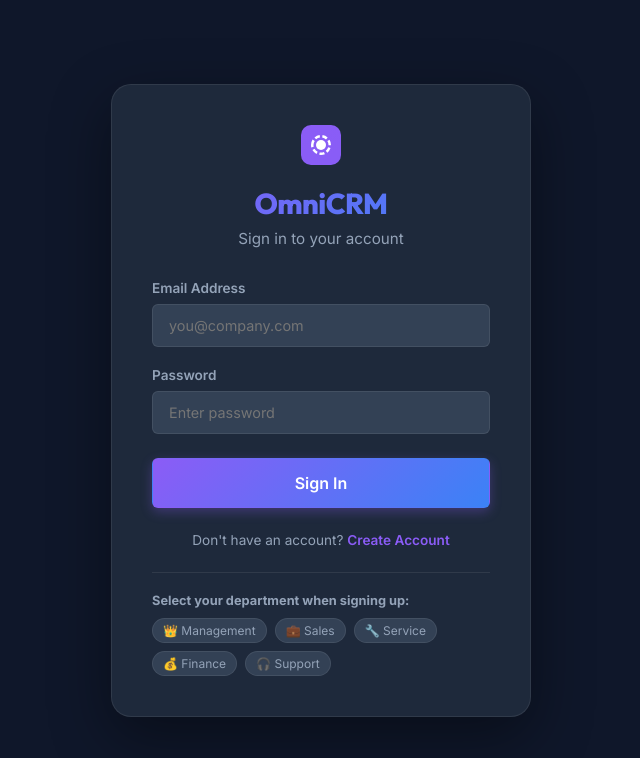
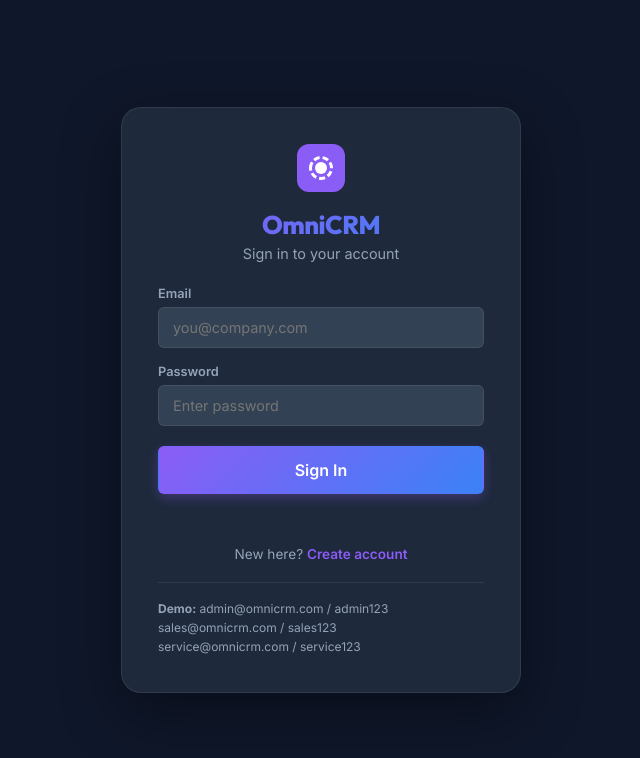
Before and after one commit to niyazulhassan3m-create/OpenGit, a plain HTML site: page index.html in a window 1280 px wide. Shown: the whole page, without its empty margins (319-959 px from the left). Drawn offline with Linux system fonts and the light colour scheme.

Commit message:
Rewrote login/signup from scratch - simplified HTML, CSS, JS

```diff
--- a/app.js
+++ b/app.js
@@ -6,7 +6,6 @@
 // Auth Manager - Login / Signup System
 // ==========================================================================
 
-if (!localStorage.getItem('crm_session')) { alert('App.js loaded! JS working!'); }
 const Auth = {
   usersKey: 'crm_users',
   sessionKey: 'crm_session',
@@ -159,20 +158,18 @@ const CRM = {
   init() {
     Auth.seedUsers();
 
-    // Check if logged in
     const session = Auth.getSession();
     if (!session) {
-      this.showAuthScreen();
+      this.initLoginPage();
       return;
     }
 
-    // Apply session to CRM
+    document.getElementById('login-page').style.display = 'none';
     this.state.currentRole = session.role;
     localStorage.setItem('crm_role', session.role);
 
     this.loadState();
     this.setupListeners();
-    this.authListeners();
     this.startTimers();
     this.renderActiveView();
     this.updateUserInterfaceForRole();
@@ -180,78 +177,71 @@ const CRM = {
     AutomationEngine.startBackgroundScheduler();
   },
 
-  showAuthScreen() {
+  initLoginPage() {
     document.getElementById('app-container').style.display = 'none';
-    document.getElementById('login-screen').style.display = 'flex';
-    document.getElementById('signup-screen').style.display = 'none';
-    this.authListeners();
-  },
-
-  authListeners() {
-    var self = this;
-
-    // Toggle login/signup
-    var showSignup = document.getElementById('show-signup');
-    var showLogin = document.getElementById('show-login');
-    if (showSignup) {
-      showSignup.onclick = function(e) {
-        e.preventDefault();
-        document.getElementById('login-screen').style.display = 'none';
-        document.getElementById('signup-screen').style.display = 'flex';
-      };
-    }
-    if (showLogin) {
-      showLogin.onclick = function(e) {
-        e.preventDefault();
-        document.getElementById('signup-screen').style.display = 'none';
-        document.getElementById('login-screen').style.display = 'flex';
-      };
-    }
-
-    // Login button click (not form submit to avoid page refresh)
-    var loginBtn = document.getElementById('login-btn');
-    if (loginBtn) {
-      loginBtn.onclick = function() {
+    var loginPage = document.getElementById('login-page');
+    loginPage.style.display = '';
+
+    // Login button
+    document.getElementById('login-btn').addEventListener('click', function() {
       var email = document.getElementById('login-email').value.trim();
       var password = document.getElementById('login-password').value;
+      var errEl = document.getElementById('login-error');
       if (!email || !password) {
-          alert('Please enter email and password!');
+        errEl.textContent = 'Please enter email and password!';
         return;
       }
       var result = Auth.login(email, password);
       if (result.success) {
         window.location.href = '/';
       } else {
-          alert('Login failed: ' + result.msg);
-        }
-      };
-    }
-
-    // Signup button click
-    var signupBtn = document.getElementById('signup-btn');
-    if (signupBtn) {
-      signupBtn.onclick = function() {
+        errEl.textContent = result.msg;
+      }
+    });
+
+    // Signup button
+    document.getElementById('signup-btn').addEventListener('click', function() {
       var name = document.getElementById('signup-name').value.trim();
       var email = document.getElementById('signup-email').value.trim();
       var password = document.getElementById('signup-password').value;
       var role = document.getElementById('signup-role').value;
+      var errEl = document.getElementById('signup-error');
       if (!name || !email || !password) {
-          alert('Please fill all fields!');
+        errEl.textContent = 'Please fill all fields!';
+        return;
+      }
+      if (password.length < 6) {
+        errEl.textContent = 'Password must be at least 6 characters!';
         return;
       }
       var result = Auth.register(name, email, password, role);
       if (result.success) {
-          alert(result.msg + ' Please sign in.');
-          document.getElementById('signup-screen').style.display = 'none';
-          document.getElementById('login-screen').style.display = 'flex';
+        errEl.textContent = '';
         document.getElementById('signup-name').value = '';
         document.getElementById('signup-email').value = '';
         document.getElementById('signup-password').value = '';
+        document.querySelector('.signup-box').style.display = 'none';
+        document.querySelector('.login-box').style.display = '';
+        document.getElementById('login-error').textContent = 'Account created! Please sign in.';
+        document.getElementById('login-error').style.color = '#22c55e';
       } else {
-          alert('Signup failed: ' + result.msg);
-        }
-      };
-    }
+        errEl.textContent = result.msg;
+      }
+    });
+
+    // Toggle signup
+    document.getElementById('show-signup-link').addEventListener('click', function(e) {
+      e.preventDefault();
+      document.querySelector('.login-box').style.display = 'none';
+      document.querySelector('.signup-box').style.display = '';
+    });
+
+    // Toggle login
+    document.getElementById('show-login-link').addEventListener('click', function(e) {
+      e.preventDefault();
+      document.querySelector('.signup-box').style.display = 'none';
+      document.querySelector('.login-box').style.display = '';
+    });
   },
 
   // Load state from localStorage or populate defaults
--- a/index.html
+++ b/index.html
@@ -14,6 +14,59 @@
 <body class="dark-theme">
   <!-- Notification Toast Container -->
   <div id="toast-container" class="toast-container"></div>
+
+  <!-- LOGIN PAGE -->
+  <div id="login-page" class="login-page">
+    <div class="login-box">
+      <div class="login-logo">
+        <svg width="48" height="48" viewBox="0 0 32 32" fill="none">
+          <rect width="32" height="32" rx="8" fill="url(#lg)"/><path d="M9 16C9 12.134 12.134 9 16 9C19.866 9 23 12.134 23 16C23 19.866 19.866 23 16 23C12.134 23 9 19.866 9 16Z" stroke="white" stroke-width="2" stroke-dasharray="4 2"/><circle cx="16" cy="16" r="4" fill="white"/>
+          <defs><linearGradient id="lg" x1="0" y1="0" x2="32" y2="32"><stop stop-color="#8B5CF6"/><stop offset="1" stop-color="#3B82F6"/></linearGradient></defs>
+        </svg>
+      </div>
+      <h1 class="login-title">OmniCRM</h1>
+      <p class="login-sub">Sign in to your account</p>
+      <div class="login-form">
+        <div class="login-field"><label>Email</label><input type="text" id="login-email" placeholder="you@company.com"></div>
+        <div class="login-field"><label>Password</label><input type="password" id="login-password" placeholder="Enter password"></div>
+        <button id="login-btn" class="btn btn-primary login-btn">Sign In</button>
+        <p id="login-error" class="login-error"></p>
+      </div>
+      <p class="login-footer">New here? <a href="#" id="show-signup-link">Create account</a></p>
+      <div class="login-demo">
+        <strong>Demo:</strong> admin@omnicrm.com / admin123<br>
+        sales@omnicrm.com / sales123<br>
+        service@omnicrm.com / service123
+      </div>
+    </div>
+    <div class="signup-box" style="display:none;">
+      <div class="login-logo">
+        <svg width="48" height="48" viewBox="0 0 32 32" fill="none">
+          <rect width="32" height="32" rx="8" fill="url(#lg2)"/><path d="M9 16C9 12.134 12.134 9 16 9C19.866 9 23 12.134 23 16C23 19.866 19.866 23 16 23C12.134 23 9 19.866 9 16Z" stroke="white" stroke-width="2" stroke-dasharray="4 2"/><circle cx="16" cy="16" r="4" fill="white"/>
+          <defs><linearGradient id="lg2" x1="0" y1="0" x2="32" y2="32"><stop stop-color="#3B82F6"/><stop offset="1" stop-color="#8B5CF6"/></linearGradient></defs>
+        </svg>
+      </div>
+      <h1 class="login-title">Create Account</h1>
+      <p class="login-sub">Choose your department</p>
+      <div class="login-form">
+        <div class="login-field"><label>Full Name</label><input type="text" id="signup-name" placeholder="John Doe"></div>
+        <div class="login-field"><label>Email</label><input type="text" id="signup-email" placeholder="you@company.com"></div>
+        <div class="login-field"><label>Password</label><input type="password" id="signup-password" placeholder="Min 6 characters"></div>
+        <div class="login-field"><label>Department</label>
+          <select id="signup-role">
+            <option value="management">Management (Admin)</option>
+            <option value="sales">Sales Team</option>
+            <option value="service">Service Delivery</option>
+            <option value="finance">Finance Team</option>
+            <option value="support">Customer Support</option>
+          </select>
+        </div>
+        <button id="signup-btn" class="btn btn-primary login-btn">Create Account</button>
+        <p id="signup-error" class="login-error"></p>
+      </div>
+      <p class="login-footer">Already have an account? <a href="#" id="show-login-link">Sign in</a></p>
+    </div>
+  </div>
 
   <div class="app-container" id="app-container">
     <!-- Sidebar Navigation -->
@@ -385,101 +438,5 @@
   <script src="automation.js"></script>
   <script src="chatbot.js"></script>
   <script src="app.js"></script>
-  <!-- ==========================================================
-       LOGIN SCREEN (shown when not logged in)
-       ========================================================== -->
-  <div id="login-screen" class="auth-screen">
-    <div class="auth-card">
-      <div class="auth-header">
-        <div class="auth-logo">
-          <svg width="40" height="40" viewBox="0 0 32 32" fill="none">
-            <rect width="32" height="32" rx="8" fill="url(#auth-grad)"/>
-            <path d="M9 16C9 12.134 12.134 9 16 9C19.866 9 23 12.134 23 16C23 19.866 19.866 23 16 23C12.134 23 9 19.866 9 16Z" stroke="white" stroke-width="2" stroke-dasharray="4 2"/>
-            <circle cx="16" cy="16" r="4" fill="white"/>
-            <defs><linearGradient id="auth-grad" x1="0" y1="0" x2="32" y2="32"><stop stop-color="#8B5CF6"/><stop offset="1" stop-color="#3B82F6"/></linearGradient></defs>
-          </svg>
-        </div>
-        <h1 class="auth-brand">OmniCRM</h1>
-        <p class="auth-subtitle">Sign in to your account</p>
-      </div>
-
-      <div id="login-form" class="auth-form">
-        <div class="auth-field">
-          <label for="login-email">Email Address</label>
-          <input type="email" id="login-email" placeholder="you@company.com">
-        </div>
-        <div class="auth-field">
-          <label for="login-password">Password</label>
-          <input type="password" id="login-password" placeholder="Enter password">
-        </div>
-        <button id="login-btn" class="btn btn-primary auth-btn">Sign In</button>
-      </div>
-
-      <p class="auth-switch-text">
-        Don't have an account? <a href="#" id="show-signup">Create Account</a>
-      </p>
-
-      <div class="auth-department-hint">
-        <strong>Select your department when signing up:</strong>
-        <div class="auth-role-list">
-          <span>👑 Management</span>
-          <span>💼 Sales</span>
-          <span>🔧 Service</span>
-          <span>💰 Finance</span>
-          <span>🎧 Support</span>
-        </div>
-      </div>
-    </div>
-  </div>
-
-  <!-- ==========================================================
-       SIGNUP SCREEN
-       ========================================================== -->
-  <div id="signup-screen" class="auth-screen" style="display:none;">
-    <div class="auth-card">
-      <div class="auth-header">
-        <div class="auth-logo">
-          <svg width="40" height="40" viewBox="0 0 32 32" fill="none">
-            <rect width="32" height="32" rx="8" fill="url(#auth-grad2)"/>
-            <path d="M9 16C9 12.134 12.134 9 16 9C19.866 9 23 12.134 23 16C23 19.866 19.866 23 16 23C12.134 23 9 19.866 9 16Z" stroke="white" stroke-width="2" stroke-dasharray="4 2"/>
-            <circle cx="16" cy="16" r="4" fill="white"/>
-            <defs><linearGradient id="auth-grad2" x1="0" y1="0" x2="32" y2="32"><stop stop-color="#3B82F6"/><stop offset="1" stop-color="#8B5CF6"/></linearGradient></defs>
-          </svg>
-        </div>
-        <h1 class="auth-brand">Create Account</h1>
-        <p class="auth-subtitle">Join your department workspace</p>
-      </div>
-
-      <div id="signup-form" class="auth-form">
-        <div class="auth-field">
-          <label for="signup-name">Full Name</label>
-          <input type="text" id="signup-name" placeholder="John Doe">
-        </div>
-        <div class="auth-field">
-          <label for="signup-email">Email Address</label>
-          <input type="email" id="signup-email" placeholder="you@company.com">
-        </div>
-        <div class="auth-field">
-          <label for="signup-password">Password</label>
-          <input type="password" id="signup-password" placeholder="Min 6 characters">
-        </div>
-        <div class="auth-field">
-          <label for="signup-role">Department / Role</label>
-          <select id="signup-role">
-            <option value="management">👑 Management (Admin)</option>
-            <option value="sales">💼 Sales Team</option>
-            <option value="service">🔧 Service Delivery</option>
-            <option value="finance">💰 Finance Team</option>
-            <option value="support">🎧 Customer Support</option>
-          </select>
-        </div>
-        <button id="signup-btn" class="btn btn-primary auth-btn">Create Account</button>
-      </div>
-
-      <p class="auth-switch-text">
-        Already have an account? <a href="#" id="show-login">Sign In</a>
-      </p>
-    </div>
-  </div>
 </body>
 </html>
--- a/style.css
+++ b/style.css
@@ -1546,10 +1546,10 @@ input:focus, select:focus, textarea:focus {
 }
 
 /* ==========================================================================
-   9. Auth / Login Screen Styles
+   9. Login Page Styles
    ========================================================================== */
 
-.auth-screen {
+.login-page {
   position: fixed;
   inset: 0;
   z-index: 9999;
@@ -1558,72 +1558,62 @@ input:focus, select:focus, textarea:focus {
   align-items: center;
   justify-content: center;
   padding: 20px;
-  animation: fadeIn 0.4s ease;
-}
-
-@keyframes fadeIn {
-  from { opacity: 0; transform: scale(0.98); }
-  to { opacity: 1; transform: scale(1); }
-}
-
-.auth-card {
+}
+
+.login-box, .signup-box {
   background: var(--bg-secondary);
   border: 1px solid var(--border-color);
   border-radius: var(--radius-lg);
-  padding: 40px;
+  padding: 36px;
   width: 100%;
-  max-width: 420px;
+  max-width: 400px;
   box-shadow: 0 20px 60px rgba(0,0,0,0.4);
 }
 
-.auth-header {
-  text-align: center;
-  margin-bottom: 32px;
-}
-
-.auth-logo {
-  margin-bottom: 16px;
-}
-
-.auth-brand {
+.login-logo { text-align: center; margin-bottom: 12px; }
+
+.login-title {
   font-family: var(--font-heading);
-  font-size: 1.8rem;
+  font-size: 1.6rem;
   font-weight: 800;
   background: var(--accent-gradient);
   -webkit-background-clip: text;
   -webkit-text-fill-color: transparent;
-  margin-bottom: 8px;
-}
-
-.auth-subtitle {
+  text-align: center;
+  margin-bottom: 4px;
+}
+
+.login-sub {
+  text-align: center;
   color: var(--text-secondary);
-  font-size: 0.95rem;
-}
-
-.auth-form {
-  display: flex;
-  flex-direction: column;
-  gap: 20px;
-}
-
-.auth-field {
-  display: flex;
-  flex-direction: column;
-  gap: 8px;
-}
-
-.auth-field label {
-  font-size: 0.85rem;
+  font-size: 0.9rem;
+  margin-bottom: 24px;
+}
+
+.login-form {
+  display: flex;
+  flex-direction: column;
+  gap: 16px;
+}
+
+.login-field {
+  display: flex;
+  flex-direction: column;
+  gap: 6px;
+}
+
+.login-field label {
+  font-size: 0.8rem;
   font-weight: 600;
   color: var(--text-secondary);
 }
 
-.auth-field input,
-.auth-field select {
+.login-field input,
+.login-field select {
   background: var(--bg-tertiary);
   border: 1px solid var(--border-color);
   color: var(--text-primary);
-  padding: 12px 16px;
+  padding: 11px 14px;
   border-radius: var(--radius-sm);
   font-family: var(--font-body);
   font-size: 0.9rem;
@@ -1631,61 +1621,51 @@ input:focus, select:focus, textarea:focus {
   transition: all var(--transition-fast);
 }
 
-.auth-field input:focus,
-.auth-field select:focus {
+.login-field input:focus,
+.login-field select:focus {
   border-color: var(--accent-primary);
   box-shadow: 0 0 0 2px var(--border-glow);
 }
 
-.auth-btn {
+.login-btn {
   width: 100%;
-  padding: 14px;
+  padding: 13px;
   font-size: 1rem;
   margin-top: 4px;
 }
 
-.auth-switch-text {
+.login-error {
+  color: #ef4444;
+  font-size: 0.85rem;
+  text-align: center;
+  min-height: 1.2em;
+  margin: 0;
+}
+
+.login-footer {
   text-align: center;
   color: var(--text-secondary);
   font-size: 0.85rem;
-  margin-top: 24px;
-}
-
-.auth-switch-text a {
+  margin-top: 20px;
+}
+
+.login-footer a {
   color: var(--accent-primary);
   text-decoration: none;
   font-weight: 600;
 }
 
-.auth-switch-text a:hover {
+.login-footer a:hover {
   text-decoration: underline;
 }
 
-.auth-department-hint {
-  margin-top: 24px;
-  padding-top: 20px;
+.login-demo {
+  margin-top: 20px;
+  padding-top: 16px;
   border-top: 1px solid var(--border-color);
-  font-size: 0.8rem;
+  font-size: 0.75rem;
   color: var(--text-secondary);
-}
-
-.auth-department-hint strong {
-  display: block;
-  margin-bottom: 10px;
-}
-
-.auth-role-list {
-  display: flex;
-  flex-wrap: wrap;
-  gap: 8px;
-}
-
-.auth-role-list span {
-  background: var(--bg-tertiary);
-  padding: 4px 10px;
-  border-radius: 999px;
-  font-size: 0.75rem;
-  border: 1px solid var(--border-color);
+  line-height: 1.6;
 }
 
 /* Logout button in sidebar */
```
Lines whose indentation alone changed are shown as unchanged.
